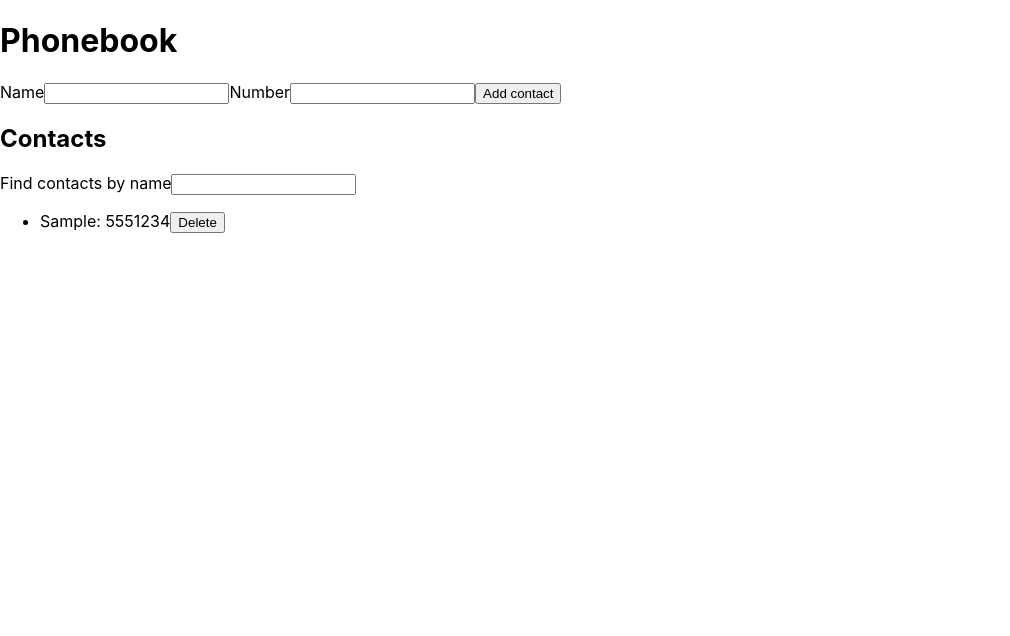
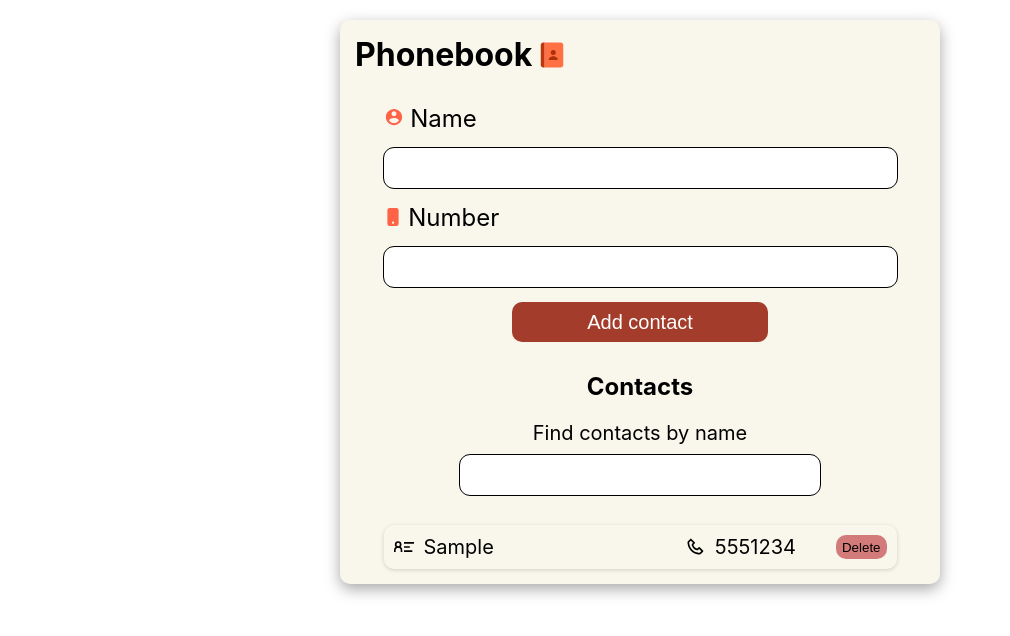
Before and after one commit to dsurdiy/goit-react-hw-02-phonebook, a React (Create React App) app: page / in a window 1280 px wide. Both pictures are taken after typing "Sample", "5551234" into the empty fields and a click on the button "Add contact". Shown: the top 636 px of the page, without its empty margins (0-1010 px from the left). Built offline with nearby package versions, Linux system fonts and the light colour scheme.

Commit message:
styled components added

```diff
--- a/package.json
+++ b/package.json
@@ -11,7 +11,9 @@
     "prop-types": "^15.8.1",
     "react": "^18.1.0",
     "react-dom": "^18.1.0",
+    "react-icons": "^4.4.0",
     "react-scripts": "5.0.1",
+    "styled-components": "^5.3.5",
     "web-vitals": "^2.1.3"
   },
   "scripts": {
--- a/src/components/App/App.jsx
+++ b/src/components/App/App.jsx
@@ -2,6 +2,8 @@ import { Component } from 'react';
 import { ContactForm } from 'components/ContactForm/ContactForm';
 import { ContactList } from 'components/ContactList/ContactList';
 import { Filter } from 'components/Filter/Filter';
+import { Container, AppTitle, ContactsTitle } from './App.styled';
+import { FcContacts } from 'react-icons/fc';
 
 export class App extends Component {
   state = {
@@ -51,16 +53,18 @@ export class App extends Component {
     const filteredContacts = this.getFilteredContacts();
 
     return (
-      <div>
-        <h1>Phonebook</h1>
+      <Container>
+        <AppTitle>
+          Phonebook <FcContacts size={30} />
+        </AppTitle>
         <ContactForm onSubmit={this.formSubmitHandler} />
-        <h2>Contacts</h2>
+        <ContactsTitle>Contacts</ContactsTitle>
         <Filter value={filter} onChange={this.handleFilterChange} />
         <ContactList
           contacts={filteredContacts}
           onDeleteContact={this.deleteContact}
         />
-      </div>
+      </Container>
     );
   }
 }
--- /dev/null
+++ b/src/components/App/App.styled.jsx
@@ -0,0 +1,25 @@
+import styled from 'styled-components';
+
+export const Container = styled.div`
+  width: 600px;
+  margin: 20px auto;
+  padding: 15px;
+  border-radius: 10px;
+  background-color: #f9f7ec;
+  box-shadow: rgba(0, 0, 0, 0.35) 0px 5px 15px;
+`;
+
+export const AppTitle = styled.h1`
+  display: flex;
+  align-items: center;
+  margin-bottom: 30px;
+
+  svg {
+    margin-left: 5px;
+  }
+`;
+
+export const ContactsTitle = styled.h2`
+  margin-bottom: 20px;
+  text-align: center;
+`;
--- a/src/components/Contact/Contact.jsx
+++ b/src/components/Contact/Contact.jsx
@@ -1,12 +1,24 @@
 import PropTypes from 'prop-types';
+import { GrContactInfo } from 'react-icons/gr';
+import { BiPhone } from 'react-icons/bi';
+import { ContactInfo, DeleteBtn } from './Contact.styled';
 
 export const Contact = ({ id, name, number, onDeleteContact }) => {
   return (
     <>
-      {name}: {number}
-      <button type="button" onClick={() => onDeleteContact(id)}>
+      <ContactInfo>
+        <span>
+          <GrContactInfo />
+          {name}
+        </span>
+        <span>
+          <BiPhone />
+          {number}
+        </span>
+      </ContactInfo>
+      <DeleteBtn type="button" onClick={() => onDeleteContact(id)}>
         Delete
-      </button>
+      </DeleteBtn>
     </>
   );
 };
--- /dev/null
+++ b/src/components/Contact/Contact.styled.jsx
@@ -0,0 +1,33 @@
+import styled from 'styled-components';
+
+export const ContactInfo = styled.div`
+  display: flex;
+  width: 100%;
+  justify-content: space-between;
+  margin-right: 40px;
+
+  span {
+    display: flex;
+    align-items: center;
+
+    svg {
+      margin-right: 10px;
+    }
+  }
+`;
+
+export const DeleteBtn = styled.button`
+  display: block;
+  margin: 0 auto;
+  border-radius: 10px;
+  border: none;
+  background-color: #d37b7b;
+  cursor: pointer;
+  transition: all 250ms linear;
+
+  :hover,
+  :focus {
+    background-color: #a33c2a;
+    color: #ffffff;
+  }
+`;
--- a/src/components/ContactForm/ContactForm.jsx
+++ b/src/components/ContactForm/ContactForm.jsx
@@ -1,5 +1,8 @@
 import { Component } from 'react';
 import { nanoid } from 'nanoid';
+import { IoMdContact } from 'react-icons/io';
+import { BsFillPhoneFill } from 'react-icons/bs';
+import { Form, FormInput, AddContactBtn } from './ContactForm.styled';
 
 export class ContactForm extends Component {
   state = {
@@ -41,10 +44,10 @@ export class ContactForm extends Component {
     const { name, number } = this.state;
 
     return (
-      <form onSubmit={this.handleSubmit}>
+      <Form onSubmit={this.handleSubmit}>
         <label>
-          Name
-          <input
+          <IoMdContact size={20} fill="tomato" /> Name
+          <FormInput
             type="text"
             name="name"
             pattern="^[a-zA-Zа-яА-Я]+(([' -][a-zA-Zа-яА-Я ])?[a-zA-Zа-яА-Я]*)*$"
@@ -55,8 +58,8 @@ export class ContactForm extends Component {
           />
         </label>
         <label>
-          Number
-          <input
+          <BsFillPhoneFill size={18} fill="tomato" /> Number
+          <FormInput
             type="tel"
             name="number"
             pattern="\+?\d{1,4}?[-.\s]?\(?\d{1,3}?\)?[-.\s]?\d{1,4}[-.\s]?\d{1,4}[-.\s]?\d{1,9}"
@@ -66,8 +69,8 @@ export class ContactForm extends Component {
             onChange={this.handleChange}
           />
         </label>
-        <button type="submit">Add contact</button>
-      </form>
+        <AddContactBtn type="submit">Add contact</AddContactBtn>
+      </Form>
     );
   }
 }
--- /dev/null
+++ b/src/components/ContactForm/ContactForm.styled.jsx
@@ -0,0 +1,49 @@
+import styled from 'styled-components';
+
+export const Form = styled.form`
+  width: 90%;
+  margin: 0 auto;
+  margin-bottom: 30px;
+
+  label {
+    display: block;
+    align-items: center;
+    margin-bottom: 15px;
+    font-size: 24px;
+  }
+`;
+
+export const FormInput = styled.input`
+  display: block;
+  width: 100%;
+  margin-top: 15px;
+  padding: 10px;
+  height: 40px;
+  border: none;
+  outline: 1px solid black;
+  border-radius: 10px;
+  font-size: 18px;
+
+  :focus {
+    outline: 2px solid tomato;
+  }
+`;
+
+export const AddContactBtn = styled.button`
+  display: block;
+  width: 50%;
+  height: 40px;
+  margin: 0 auto;
+  border-radius: 10px;
+  border: none;
+  background-color: tomato;
+  font-size: 20px;
+  cursor: pointer;
+  transition: all 250ms linear;
+
+  :hover,
+  :focus {
+    background-color: #a33c2a;
+    color: #ffffff;
+  }
+`;
--- a/src/components/ContactList/ContactList.jsx
+++ b/src/components/ContactList/ContactList.jsx
@@ -1,20 +1,21 @@
 import PropTypes from 'prop-types';
 import { Contact } from 'components/Contact/Contact';
+import { Contacts, ContactsItem } from './ContactList.styled';
 
 export const ContactList = ({ contacts, onDeleteContact }) => {
   return (
-    <ul>
+    <Contacts>
       {contacts.map(({ id, name, number }) => (
-        <li key={id}>
+        <ContactsItem key={id}>
           <Contact
             id={id}
             name={name}
             number={number}
             onDeleteContact={onDeleteContact}
           />
-        </li>
+        </ContactsItem>
       ))}
-    </ul>
+    </Contacts>
   );
 };
 
--- /dev/null
+++ b/src/components/ContactList/ContactList.styled.jsx
@@ -0,0 +1,18 @@
+import styled from 'styled-components';
+
+export const Contacts = styled.ul`
+  width: 90%;
+  margin: 0 auto;
+  font-size: 20px;
+`;
+
+export const ContactsItem = styled.li`
+  display: flex;
+  padding: 10px;
+  border-radius: 10px;
+  box-shadow: rgba(0, 0, 0, 0.16) 0px 1px 4px;
+
+  :not(:last-child) {
+    margin-bottom: 10px;
+  }
+`;
--- a/src/components/Filter/Filter.jsx
+++ b/src/components/Filter/Filter.jsx
@@ -1,11 +1,17 @@
 import PropTypes from 'prop-types';
+import { FilterLabel, FilterInput } from './Filter.styled';
 
 export const Filter = ({ value, onChange }) => {
   return (
-    <label>
+    <FilterLabel>
       Find contacts by name
-      <input type="text" name="filter" value={value} onChange={onChange} />
-    </label>
+      <FilterInput
+        type="text"
+        name="filter"
+        value={value}
+        onChange={onChange}
+      />
+    </FilterLabel>
   );
 };
 
--- /dev/null
+++ b/src/components/Filter/Filter.styled.jsx
@@ -0,0 +1,27 @@
+import styled from 'styled-components';
+
+export const FilterLabel = styled.label`
+  display: block;
+  width: 90%;
+  margin: 0 auto;
+  margin-bottom: 30px;
+  text-align: center;
+  font-size: 20px;
+`;
+
+export const FilterInput = styled.input`
+  display: block;
+  width: 70%;
+  margin: 0 auto;
+  margin-top: 10px;
+  padding: 10px;
+  height: 40px;
+  border: none;
+  outline: 1px solid black;
+  border-radius: 10px;
+  font-size: 18px;
+
+  :focus {
+    outline: 2px solid tomato;
+  }
+`;
--- a/src/index.css
+++ b/src/index.css
@@ -1,4 +1,8 @@
 @import-normalize; /* bring in normalize.css styles */
+
+* {
+  box-sizing: border-box;
+}
 
 body {
   margin: 0;
@@ -13,3 +17,19 @@ code {
   font-family: source-code-pro, Menlo, Monaco, Consolas, 'Courier New',
     monospace;
 }
+
+h1,
+h2,
+h3,
+h4,
+h5,
+h6,
+p {
+  margin: 0;
+}
+
+ul {
+  margin: 0;
+  padding: 0;
+  list-style: none;
+}
```
Also changed, not shown: 1 other file (tests, documents, lock files or other folders).
